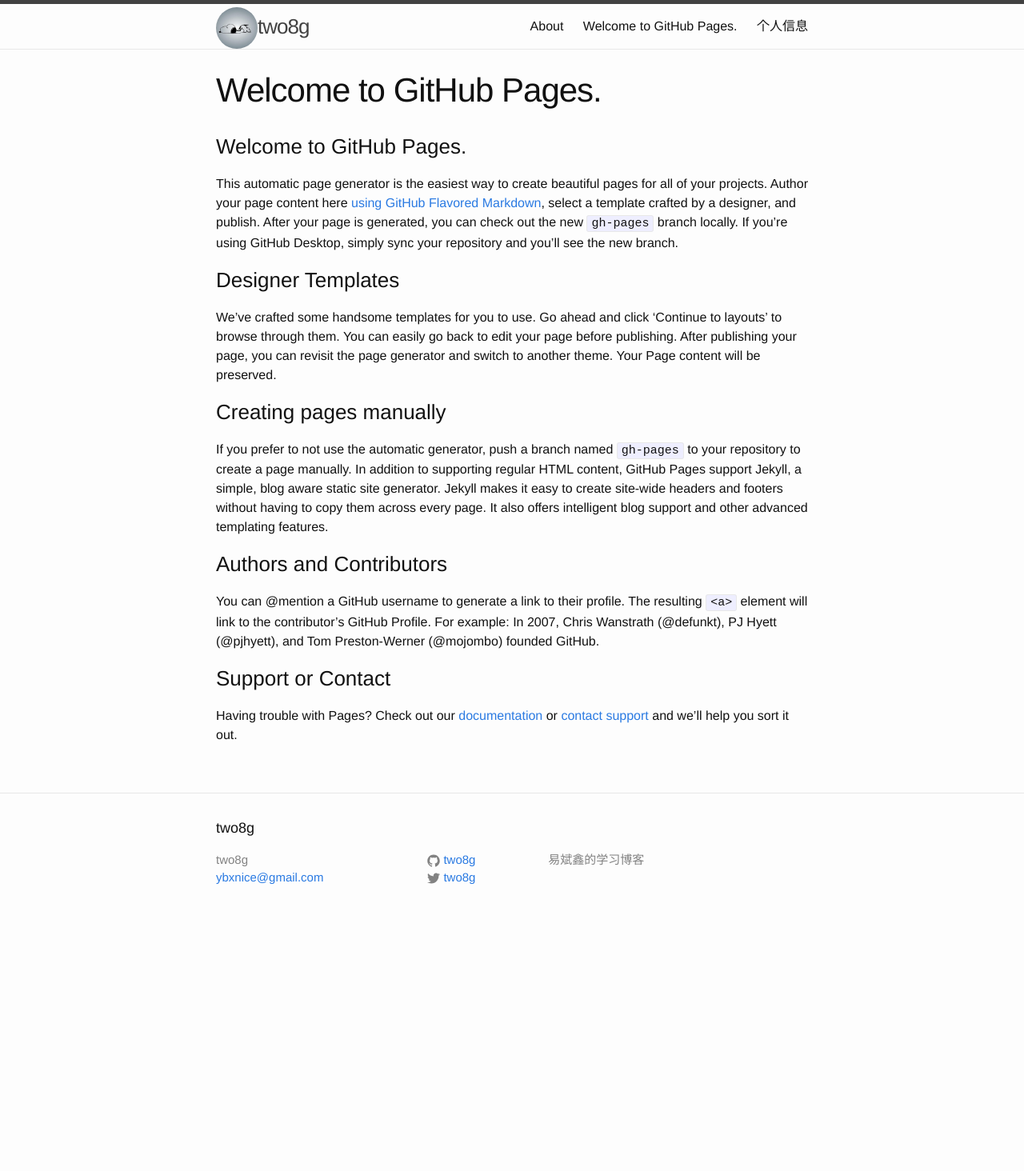
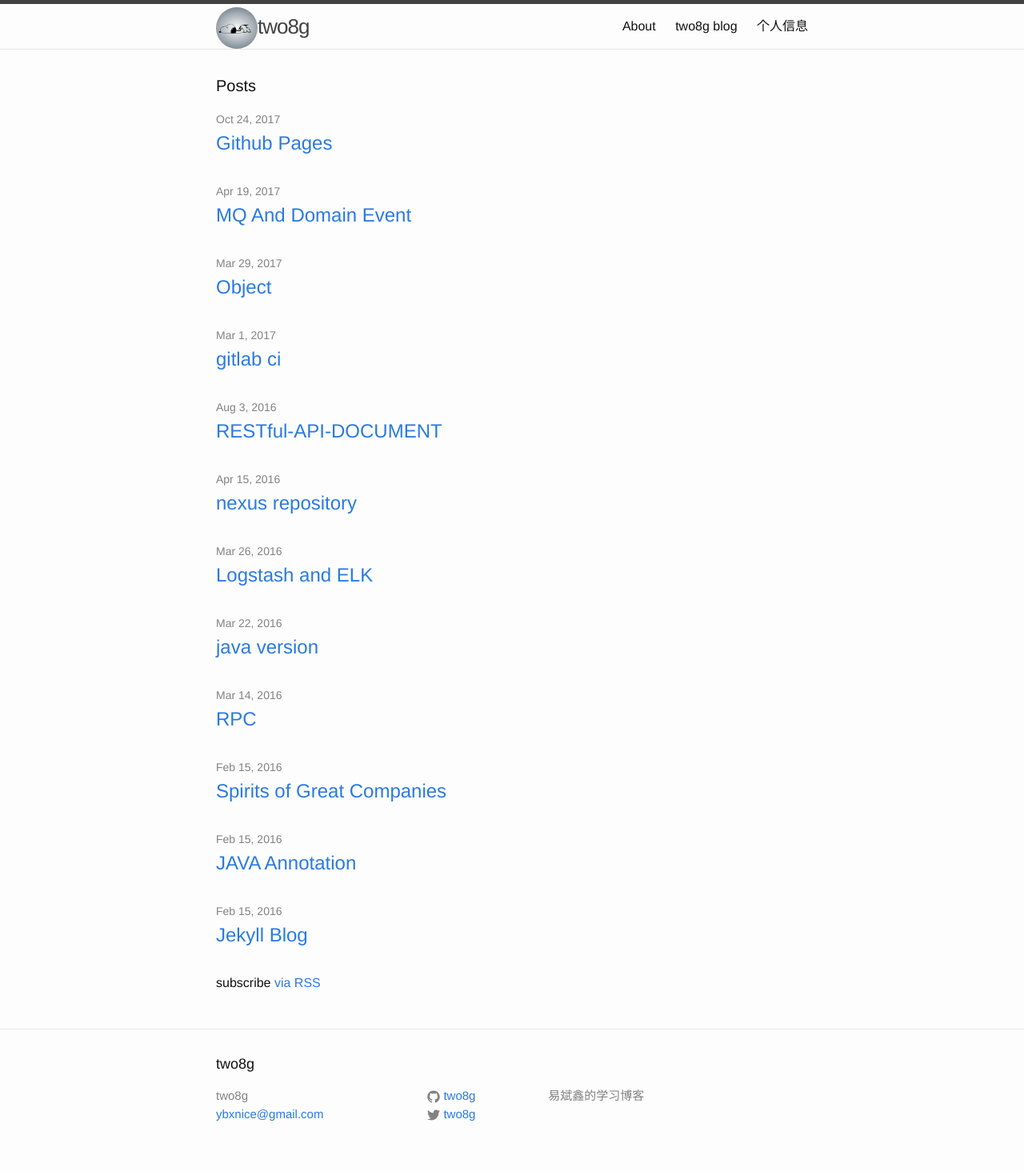
Before and after one commit to two8g/two8g.github.io, a Jekyll site: the page built from index.html, in a window 1280 px wide. Shown: the whole page at 80% size. Built offline with Jekyll 4.4.1, drawn with Linux system fonts in a browser that asks for light colours; our own code applies the rules of GitHub Pages for plain Markdown files; before the commit the page ends 1169 px from its top, so only the background shows below that.

Commit message:
revert theme

```diff
--- a/_config.yml
+++ b/_config.yml
@@ -35,6 +35,3 @@
 googleAnaly:
   config: true
   id: UA-71835017-1
-google_analytics: UA-71835017-1
-show_downloads: true
-theme: jekyll-theme-time-machine
--- /dev/null
+++ b/index.html
@@ -0,0 +1,25 @@
+---
+layout: default
+title: two8g blog
+keywords: two8g 易斌鑫 blog
+---
+
+<div class="home">
+
+  <h1 class="page-heading">Posts</h1>
+
+  <ul class="post-list">
+    {% for post in site.posts %}
+      <li>
+        <span class="post-meta">{{ post.date | date: "%b %-d, %Y" }}</span>
+
+        <h2>
+          <a class="post-link" href="{{ post.url | prepend: site.baseurl }}">{{ post.title }}</a>
+        </h2>
+      </li>
+    {% endfor %}
+  </ul>
+
+  <p class="rss-subscribe">subscribe <a href="{{ "/feed.xml" | prepend: site.baseurl }}">via RSS</a></p>
+
+</div>
--- a/index.md
+++ /dev/null
@@ -1,14 +0,0 @@
-### Welcome to GitHub Pages.
-This automatic page generator is the easiest way to create beautiful pages for all of your projects. Author your page content here [using GitHub Flavored Markdown](https://guides.github.com/features/mastering-markdown/), select a template crafted by a designer, and publish. After your page is generated, you can check out the new `gh-pages` branch locally. If you’re using GitHub Desktop, simply sync your repository and you’ll see the new branch.
-
-### Designer Templates
-We’ve crafted some handsome templates for you to use. Go ahead and click 'Continue to layouts' to browse through them. You can easily go back to edit your page before publishing. After publishing your page, you can revisit the page generator and switch to another theme. Your Page content will be preserved.
-
-### Creating pages manually
-If you prefer to not use the automatic generator, push a branch named `gh-pages` to your repository to create a page manually. In addition to supporting regular HTML content, GitHub Pages support Jekyll, a simple, blog aware static site generator. Jekyll makes it easy to create site-wide headers and footers without having to copy them across every page. It also offers intelligent blog support and other advanced templating features.
-
-### Authors and Contributors
-You can @mention a GitHub username to generate a link to their profile. The resulting `<a>` element will link to the contributor’s GitHub Profile. For example: In 2007, Chris Wanstrath (@defunkt), PJ Hyett (@pjhyett), and Tom Preston-Werner (@mojombo) founded GitHub.
-
-### Support or Contact
-Having trouble with Pages? Check out our [documentation](https://help.github.com/pages) or [contact support](https://github.com/contact) and we’ll help you sort it out.
```
Also changed, not shown: _posts/2016-02-15-Jekyll_blog.md (+19 -2 lines), _posts/2017-10-24-Github-Pages.md (added, +32 -0 lines), params.json (added, +7 -0 lines), images/GithubPages/launch-theme-chooser@2x.png (added), images/GithubPages/user_or_organization_site_repository.png (added).
